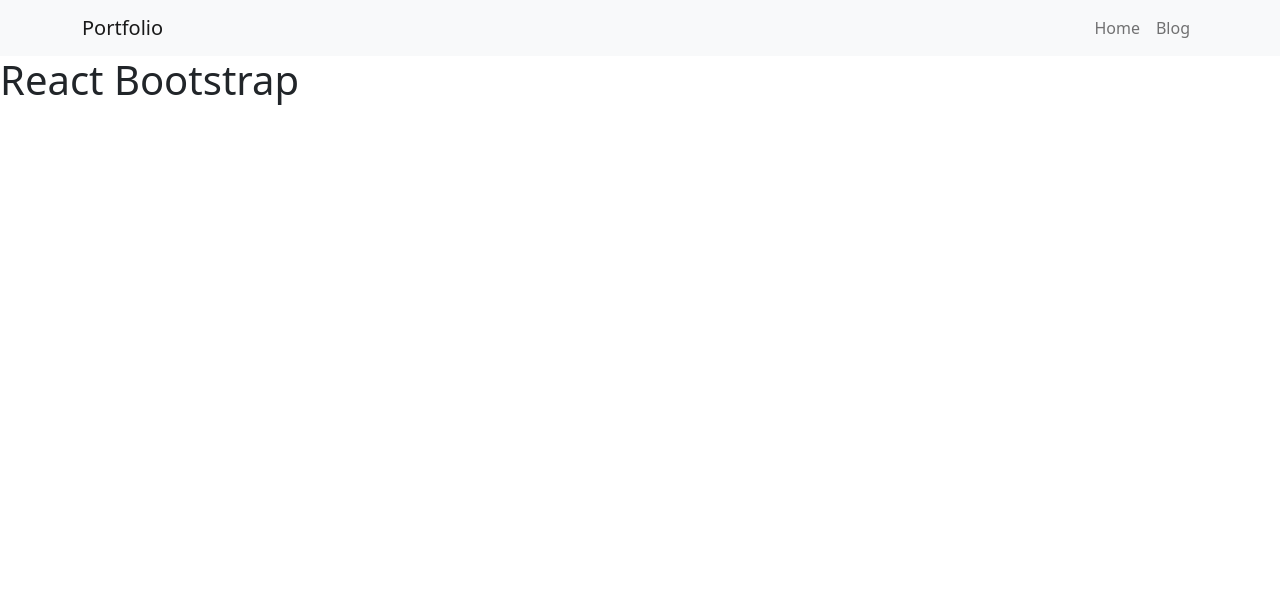
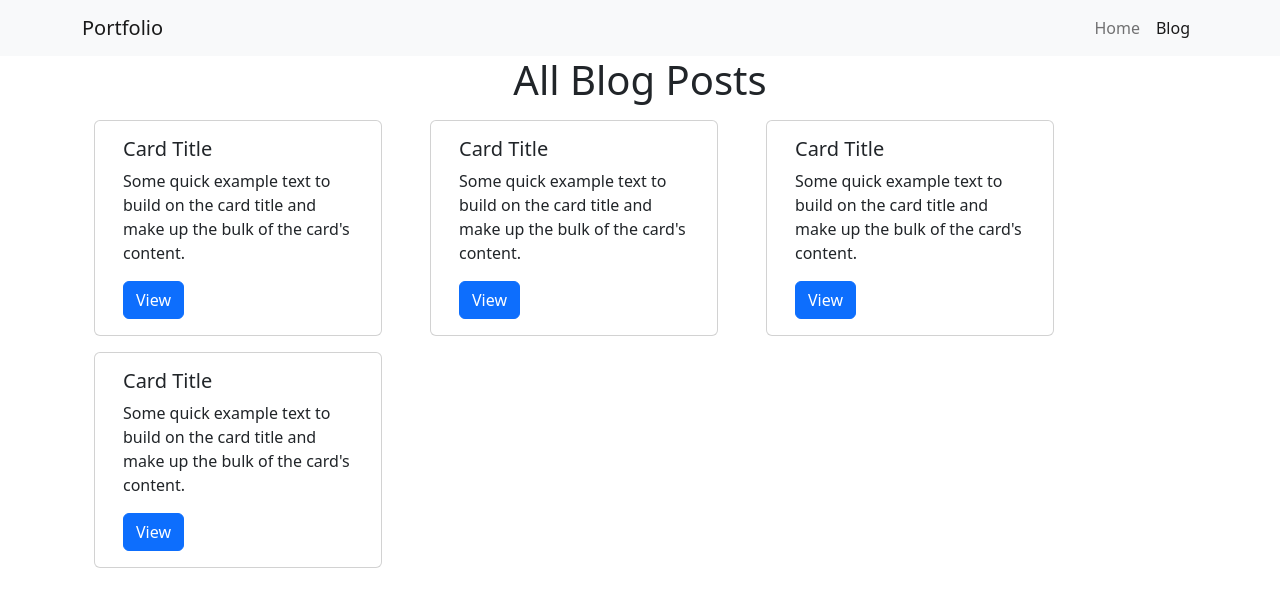
Before and after one commit to COValhalla/blog-view, a React (Vite) app: page /blog in a window 1280 px wide. Shown: the top 606 px of the page. Built offline with nearby package versions, Linux system fonts and the light colour scheme.

Commit message:
Router set up. Blog and Home.

```diff
--- a/package.json
+++ b/package.json
@@ -12,7 +12,9 @@
     "bootstrap": "^5.2.2",
     "react": "^18.2.0",
     "react-bootstrap": "^2.5.0",
-    "react-dom": "^18.2.0"
+    "react-dom": "^18.2.0",
+    "react-router-bootstrap": "^0.26.2",
+    "react-router-dom": "^6.4.2"
   },
   "devDependencies": {
     "@types/react": "^18.0.22",
--- a/src/App.jsx
+++ b/src/App.jsx
@@ -1,10 +1,11 @@
-import Navigation from './assets/Navbar';
+import Navigation from './assets/partials/Navbar';
+import Main from './assets/components/Main';
+import Blog from './assets/components/Blog';
 
 function App() {
   return (
-    <div className="">
-      <Navigation />
-      <h1>React Bootstrap</h1>
+    <div className="container">
+      <h1>Home Page</h1>
     </div>
   );
 }
--- /dev/null
+++ b/src/RouteSwitch.jsx
@@ -0,0 +1,18 @@
+import { BrowserRouter, Routes, Route } from 'react-router-dom';
+import App from './App';
+import Blog from './assets/components/Blog';
+import Navigation from './assets/partials/Navbar';
+
+const RouteSwitch = () => {
+  return (
+    <BrowserRouter>
+      <Navigation />
+      <Routes>
+        <Route path="/" element={<App />} />
+        <Route path="/blog" element={<Blog />} />
+      </Routes>
+    </BrowserRouter>
+  );
+};
+
+export default RouteSwitch;
--- /dev/null
+++ b/src/assets/components/Blog.jsx
@@ -0,0 +1,20 @@
+import React from 'react';
+import CardComponent from './Card';
+
+function Blog() {
+  return (
+    <div className="container">
+      <div className="row">
+        <div className="col-12 text-center">
+          <h1>All Blog Posts</h1>
+        </div>
+        <CardComponent />
+        <CardComponent />
+        <CardComponent />
+        <CardComponent />
+      </div>
+    </div>
+  );
+}
+
+export default Blog;
--- /dev/null
+++ b/src/assets/components/Card.jsx
@@ -0,0 +1,19 @@
+import Button from 'react-bootstrap/Button';
+import Card from 'react-bootstrap/Card';
+
+function CardComponent() {
+  return (
+    <Card className="mx-4 my-2" style={{ width: '18rem' }}>
+      <Card.Body>
+        <Card.Title>Card Title</Card.Title>
+        <Card.Text>
+          Some quick example text to build on the card title and make up the
+          bulk of the card's content.
+        </Card.Text>
+        <Button variant="primary">View</Button>
+      </Card.Body>
+    </Card>
+  );
+}
+
+export default CardComponent;
--- /dev/null
+++ b/src/assets/components/Main.jsx
@@ -0,0 +1,24 @@
+import 'bootstrap/dist/css/bootstrap.min.css';
+import React from 'react';
+import CardComponent from './Card';
+
+function Home() {
+  return (
+    <div className="container">
+      <div className="row">
+        <div className="col-12 text-center">
+          <h1>All Blog Posts</h1>
+        </div>
+        <CardComponent />
+        <CardComponent />
+        <CardComponent />
+        <CardComponent />
+        <CardComponent />
+        <CardComponent />
+        <CardComponent />
+      </div>
+    </div>
+  );
+}
+
+export default Home;
--- a/src/assets/Navbar.jsx
+++ b/src/assets/partials/Navbar.jsx
@@ -1,20 +1,27 @@
 import Container from 'react-bootstrap/Container';
 import Nav from 'react-bootstrap/Nav';
 import Navbar from 'react-bootstrap/Navbar';
-import 'bootstrap/dist/css/bootstrap.min.css';
+import { Link } from 'react-router-dom';
+import { LinkContainer } from 'react-router-bootstrap';
 
 function Navigation() {
   return (
     <Navbar bg="light" expand="lg">
       <Container>
-        <Navbar.Brand className="" href="#home">
-          Portfolio
-        </Navbar.Brand>
+        <LinkContainer to="/">
+          <Navbar.Brand className="" href="/">
+            Portfolio
+          </Navbar.Brand>
+        </LinkContainer>
         <Navbar.Toggle aria-controls="basic-navbar-nav" />
         <Navbar.Collapse className="justify-content-end" id="basic-navbar-nav">
           <Nav>
-            <Nav.Link href="#home">Home</Nav.Link>
-            <Nav.Link href="#link">Blog</Nav.Link>
+            <LinkContainer to="/">
+              <Nav.Link>Home</Nav.Link>
+            </LinkContainer>
+            <LinkContainer to="/blog">
+              <Nav.Link>Blog</Nav.Link>
+            </LinkContainer>
           </Nav>
         </Navbar.Collapse>
       </Container>
--- a/src/main.jsx
+++ b/src/main.jsx
@@ -1,9 +1,10 @@
 import React from 'react';
 import ReactDOM from 'react-dom/client';
 import App from './App';
+import RouteSwitch from './RouteSwitch';
 
 ReactDOM.createRoot(document.getElementById('root')).render(
   <React.StrictMode>
-    <App />
+    <RouteSwitch />
   </React.StrictMode>,
 );
```
Also changed, not shown: 1 other file (tests, documents, lock files or other folders).
